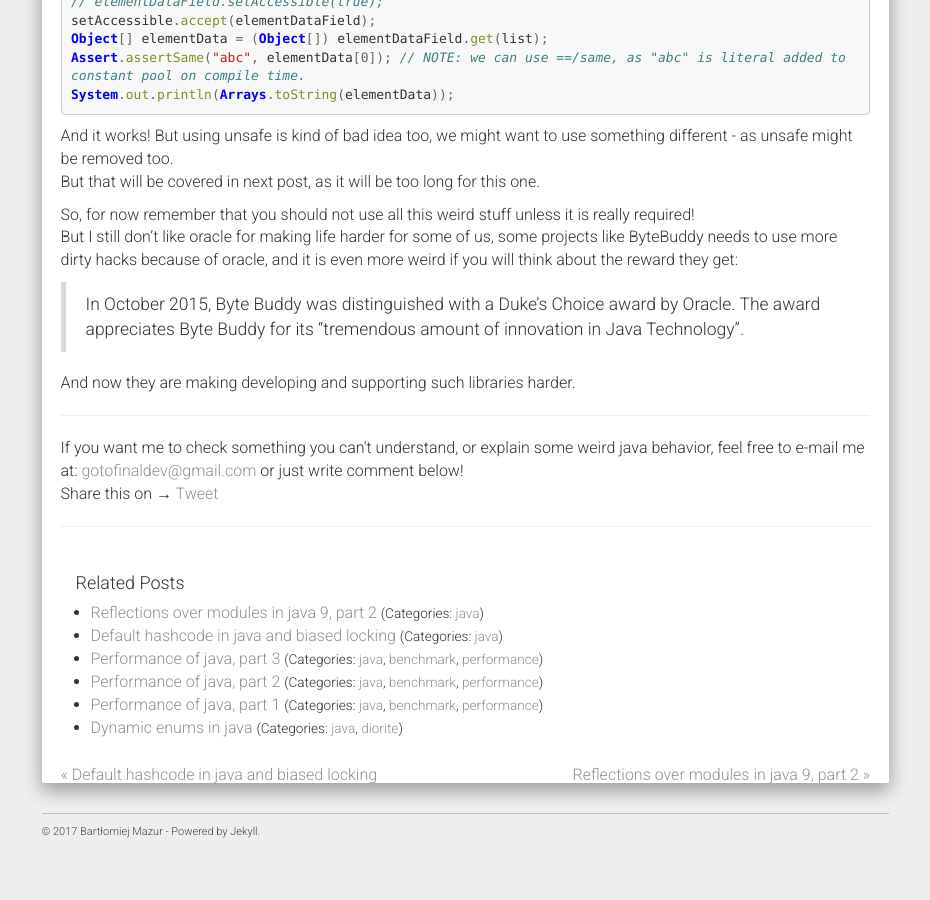
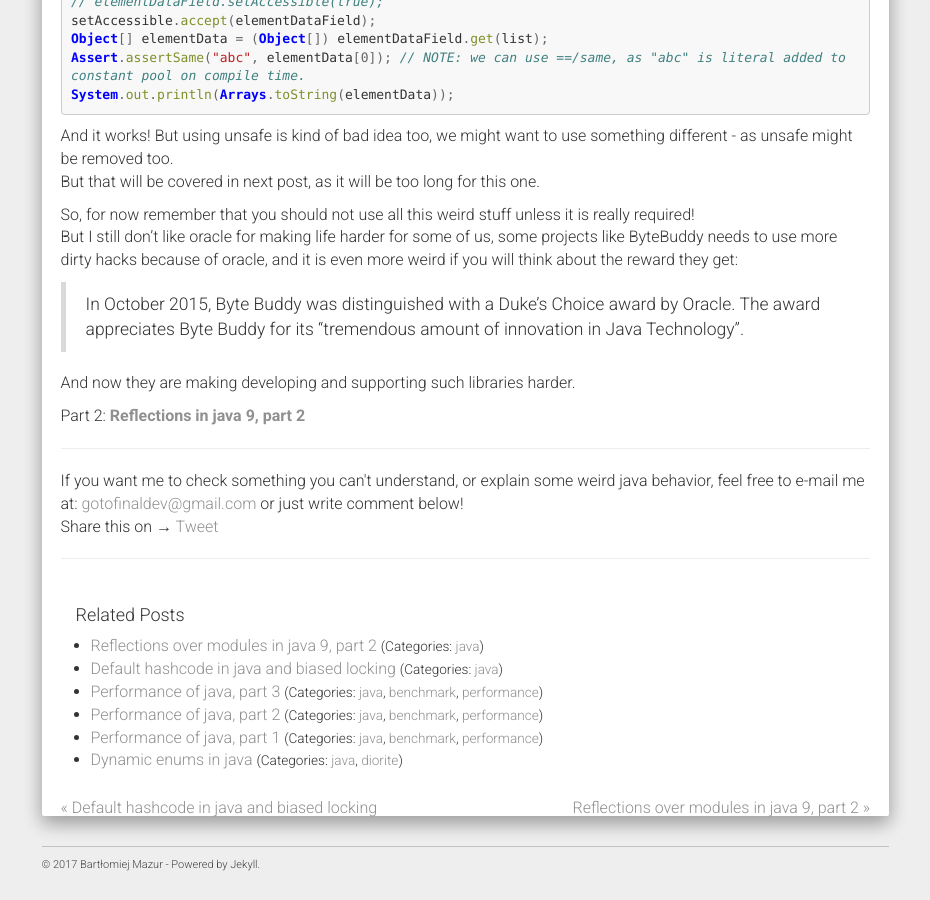
Before and after one commit to GotoFinal/blog, a Jekyll site: the page built from _posts/2017-11-08-reflections-in-java-9.md, in a window 1280 px wide and 900 px high, scrolled down 2480 px. Shown: the whole window, without its empty margins (321-1251 px from the left). Built offline with Jekyll 4.4.1, drawn with Linux system fonts in a browser that asks for light colours; nearby versions of some CDN libraries; comment, search, counter and statistics services are not loaded; before the commit the page ends 3347 px from its top, so only the background shows below that.

Commit message:
added link to part 2

```diff
--- a/_posts/2017-11-08-reflections-in-java-9.md
+++ b/_posts/2017-11-08-reflections-in-java-9.md
@@ -108,3 +108,5 @@ But I still don't like oracle for making life harder for some of us, some projec
 > In October 2015, Byte Buddy was distinguished with a Duke's Choice award by Oracle. The award appreciates Byte Buddy for its "tremendous amount of innovation in Java Technology".
 
 And now they are making developing and supporting such libraries harder.
+
+Part 2: [**Reflections in java 9, part 2**](https://blog.gotofinal.com/java/2017/11/27/reflections-in-java-9-part-2.html)
```
